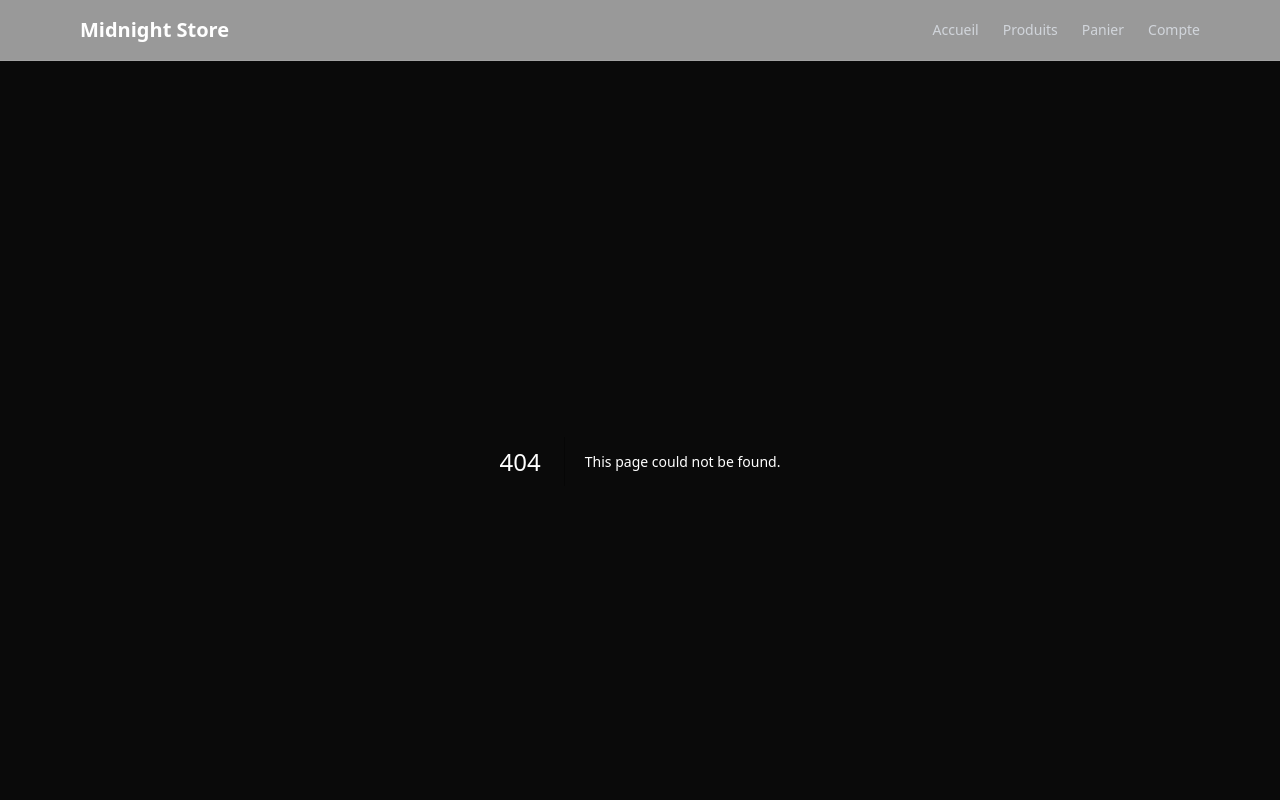
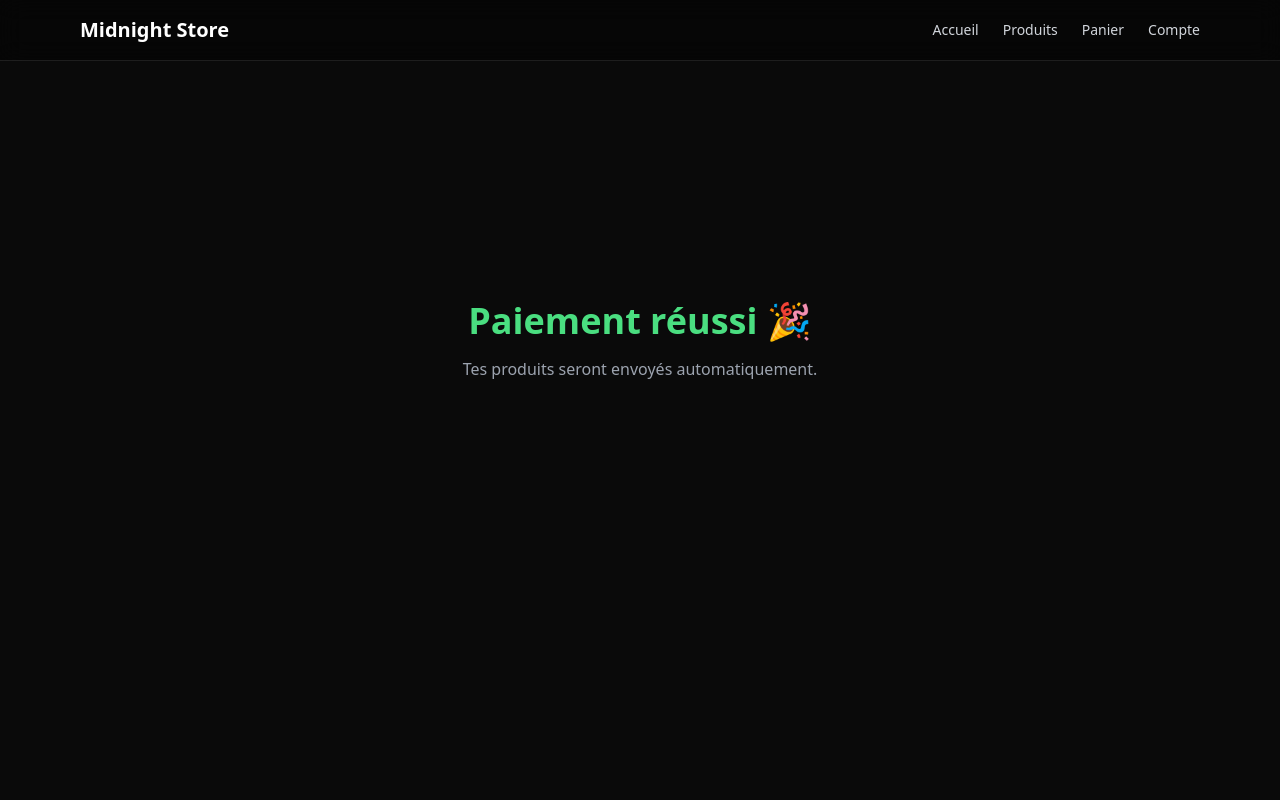
Before and after one commit to doudou764/Midnight-V2, a Next.js app: page /success in a window 1280 px wide. Before the commit this address had no page. Shown: the top 800 px of the page. Built offline with nearby package versions, Linux system fonts and the light colour scheme.

Commit message:
Create SuccessPage component for payment confirmation

```diff
--- /dev/null
+++ b/app/success/page.tsx
@@ -0,0 +1,13 @@
+export default function SuccessPage() {
+  return (
+    <div className="flex flex-col items-center justify-center min-h-[70vh] text-center">
+      <h1 className="text-4xl font-bold text-green-400">
+        Paiement réussi 🎉
+      </h1>
+
+      <p className="text-gray-400 mt-4">
+        Tes produits seront envoyés automatiquement.
+      </p>
+    </div>
+  );
+}
```
